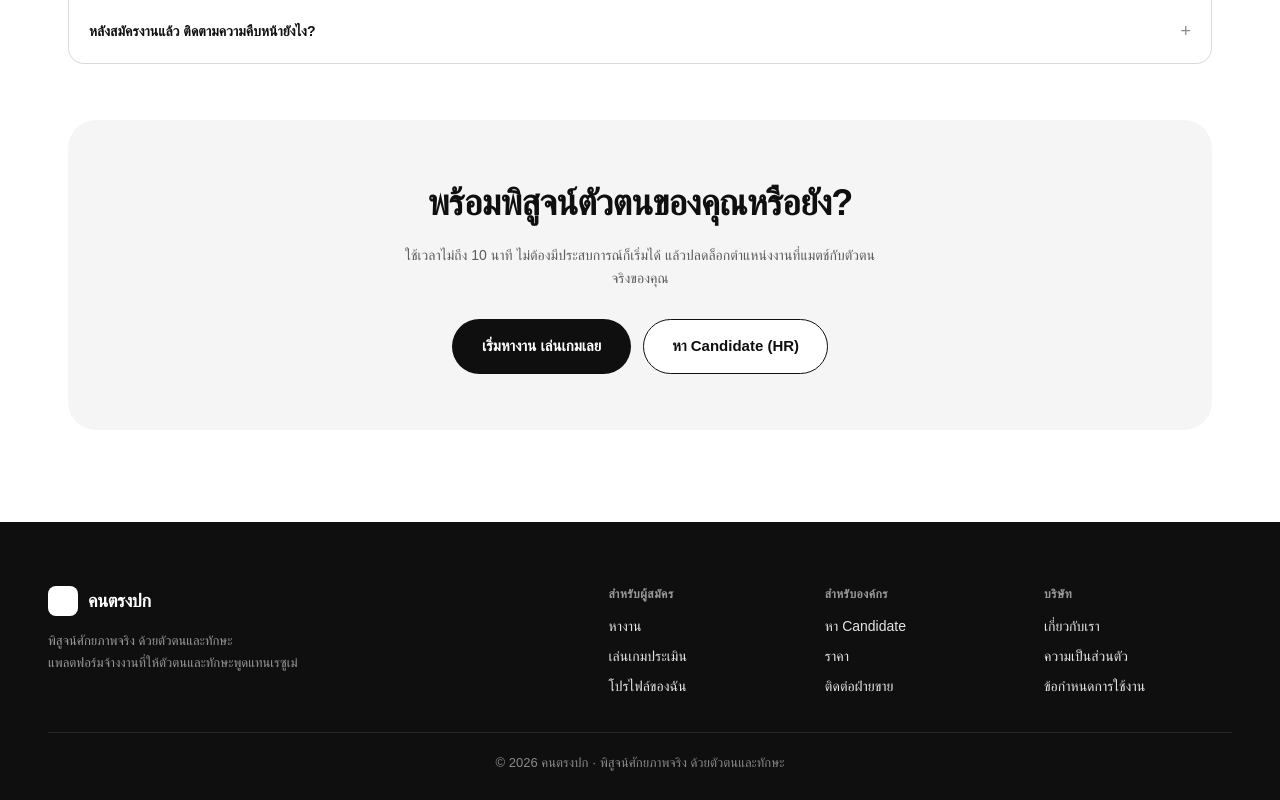
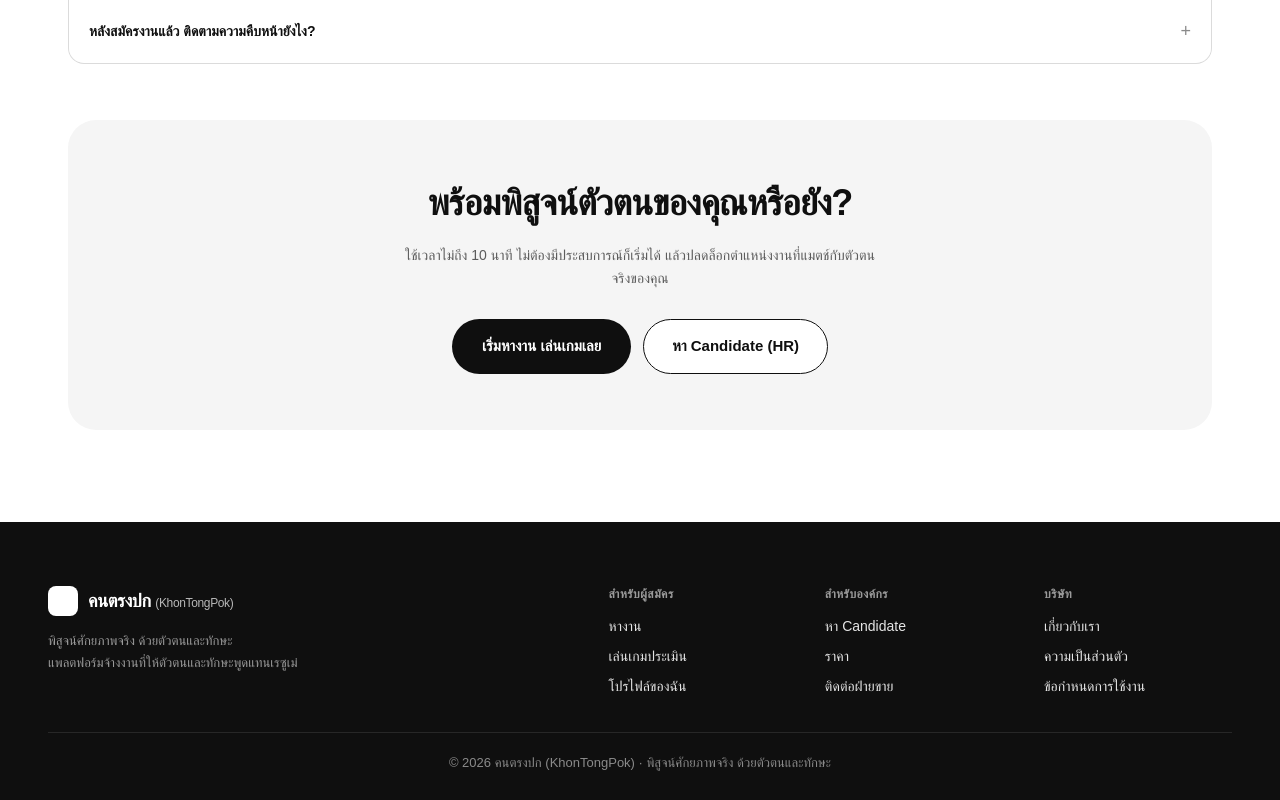
Before and after one commit to Watcharapol-Frong/Khon-Tong-Pok, a Next.js app: page / in a window 1280 px wide. Shown: the part 3301-4101 px from the top of the page. Built offline with nearby package versions, Linux system fonts and the light colour scheme; a web font is replaced by a local one.

Commit message:
chore: update platform branding names (คนตรงปก for Thai, KhonTongPok for English)

```diff
--- a/src/app/layout.tsx
+++ b/src/app/layout.tsx
@@ -15,7 +15,7 @@ const inter = Inter({
 });
 
 export const metadata: Metadata = {
-  title: "คนตรงปก — พิสูจน์ศักยภาพจริง ด้วยตัวตนและทักษะ",
+  title: "คนตรงปก (KhonTongPok) — พิสูจน์ศักยภาพจริง ด้วยตัวตนและทักษะ",
 };
 
 export default function RootLayout({
--- a/src/components/Footer.tsx
+++ b/src/components/Footer.tsx
@@ -17,7 +17,7 @@ export function Footer() {
         <div className="min-w-[220px] flex-[1_1_260px]">
           <div className="mb-3.5 flex items-center gap-2.5">
             <div className="h-[30px] w-[30px] flex-shrink-0 rounded-lg bg-white" />
-            <div className="text-lg font-extrabold tracking-[-0.02em]">คนตรงปก</div>
+            <div className="text-lg font-extrabold tracking-[-0.02em]">คนตรงปก <span className="text-xs font-normal opacity-70">(KhonTongPok)</span></div>
           </div>
           <div className="max-w-[280px] text-[13px] leading-[1.7] text-[#9A9A9A]">
             พิสูจน์ศักยภาพจริง ด้วยตัวตนและทักษะ <br />
@@ -45,7 +45,7 @@ export function Footer() {
         </div>
       </div>
       <div className="mx-auto flex max-w-[1240px] flex-wrap items-center justify-center gap-3 pt-5">
-        <div className="text-[13px] text-[#8A8A8A]">© 2026 คนตรงปก · พิสูจน์ศักยภาพจริง ด้วยตัวตนและทักษะ</div>
+        <div className="text-[13px] text-[#8A8A8A]">© 2026 คนตรงปก (KhonTongPok) · พิสูจน์ศักยภาพจริง ด้วยตัวตนและทักษะ</div>
       </div>
     </div>
   );
```
